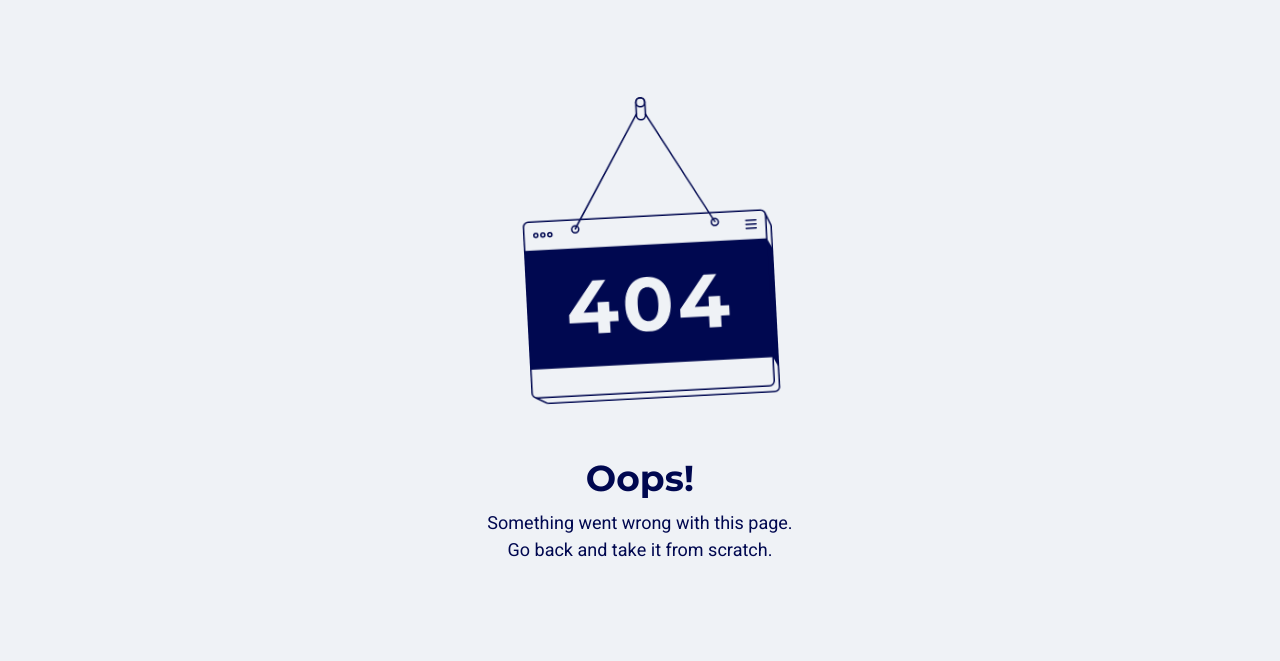
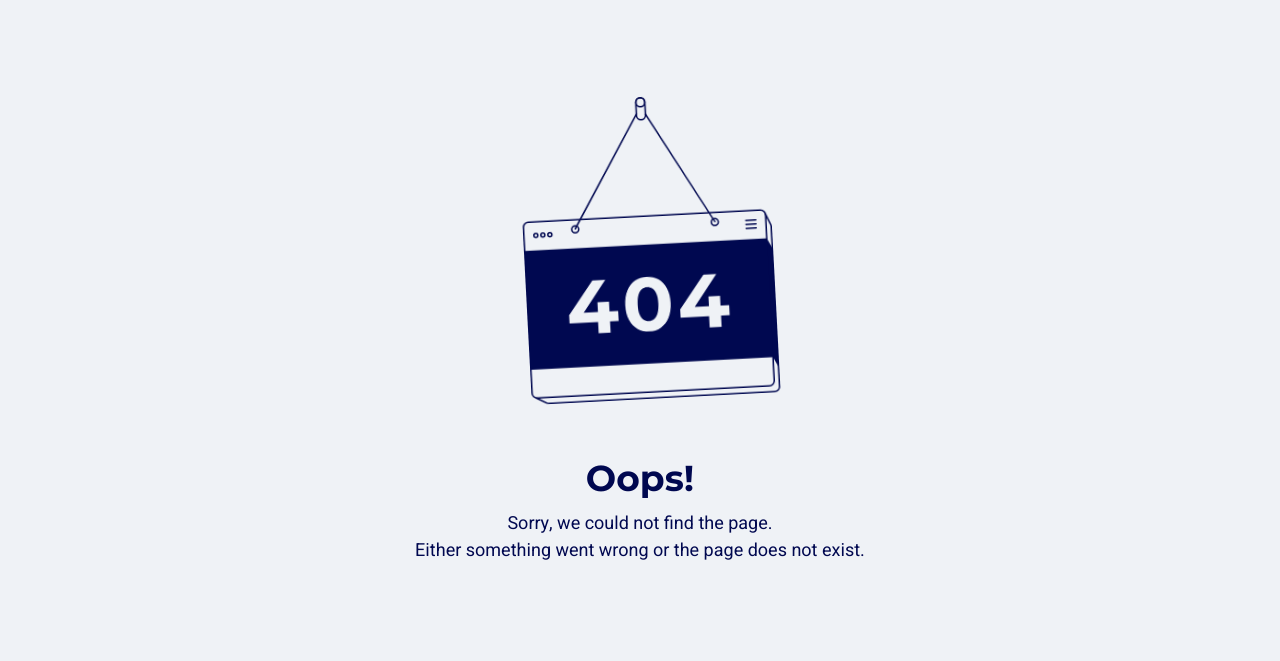
Before and after one commit to eran-darki/cyolo, a plain HTML site: page 404/attempt-1/index.html in a window 1280 px wide. Shown: the part 60-721 px from the top of the page. Drawn offline with Linux system fonts and the light colour scheme.

Commit message:
Update index.html

```diff
--- a/404/attempt-1/index.html
+++ b/404/attempt-1/index.html
@@ -96,9 +96,9 @@
     <img src="./404.svg" alt="">
     <div class="headline">Oops!</div>
     <div class="description">
-      Something went wrong with this page.
+      Sorry, we could not find the page.
       <br>
-      Go back and take it from scratch.
+      Either something went wrong or the page does not exist.
     </div>
   </main>
 
```
